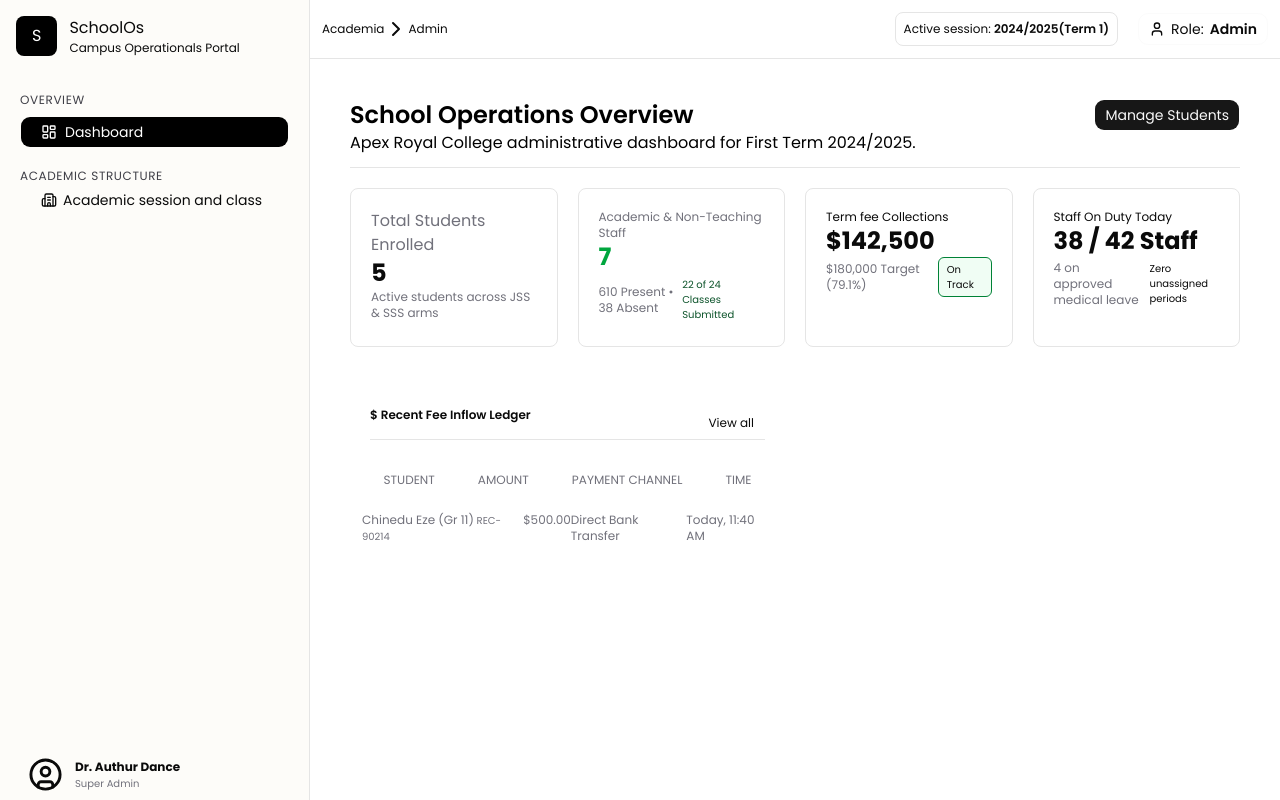
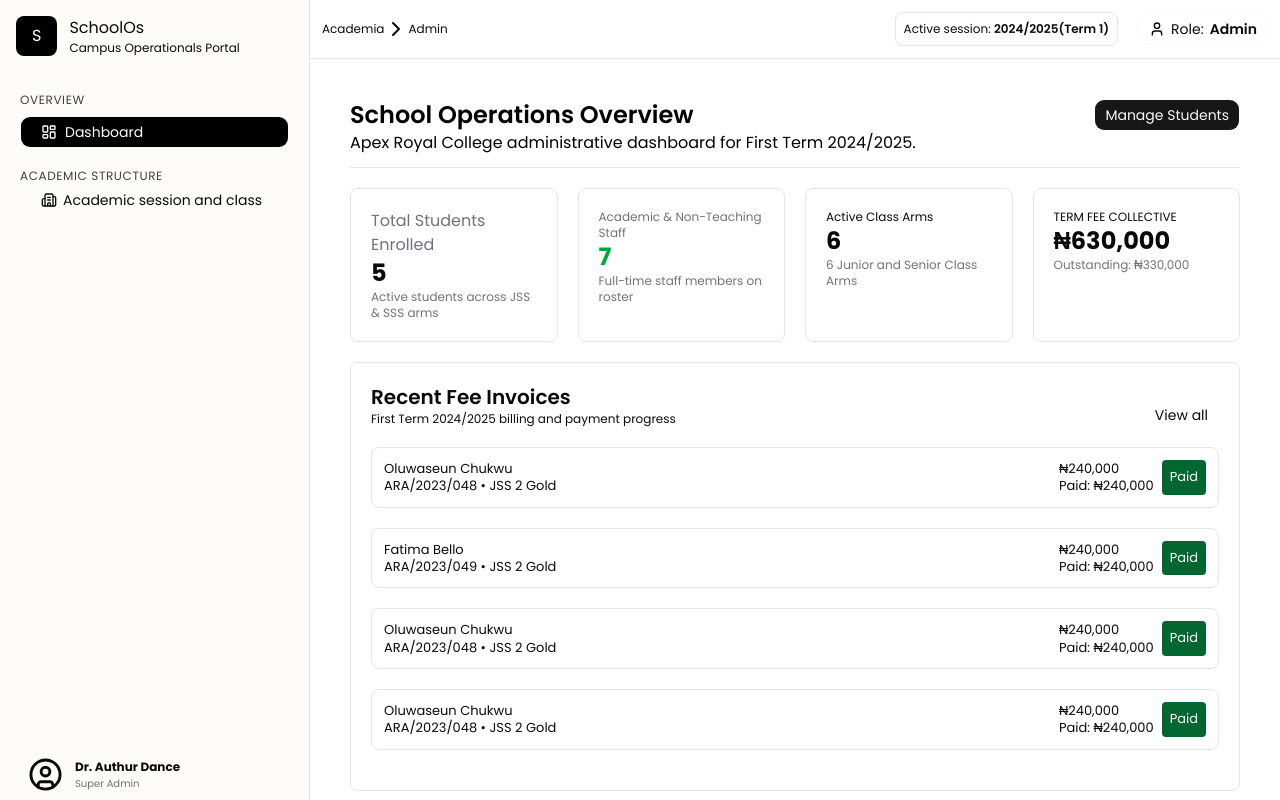
Before and after one commit to Maxwellsmall/schoolos, a Next.js app in the folder frontend/: page /liveportal in a window 1280 px wide. Built offline with nearby package versions, Linux system fonts and the light colour scheme.

Commit message:
feat: enhance live portal layout with updated fee invoice display and improved statistics

```diff
--- a/frontend/app/liveportal/page.tsx
+++ b/frontend/app/liveportal/page.tsx
@@ -7,8 +7,13 @@ export default function () {
       <div className="p-10 ">
         <div className="md:flex gap-4 rounded-md justify-between relative isolate mb-3">
           <div className="">
-            <h1 className="text-black text-2xl font-semibold">School Operations Overview</h1>
-            <p className="text-black">Apex Royal College administrative dashboard for First Term 2024/2025.</p>
+            <h1 className="text-black text-2xl font-semibold">
+              School Operations Overview
+            </h1>
+            <p className="text-black">
+              Apex Royal College administrative dashboard for First Term
+              2024/2025.
+            </p>
           </div>
           <Button>Manage Students</Button>
         </div>
@@ -17,60 +22,101 @@ export default function () {
             <p className="text-md text-zinc-500">Total Students Enrolled</p>
             <h1 className="text-2xl font-bold">5</h1>
 
-                <p className="text-xs text-zinc-500">Active students across JSS & SSS arms</p>
-
+            <p className="text-xs text-zinc-500">
+              Active students across JSS & SSS arms
+            </p>
           </div>
           <div className="p-5 bg-white border rounded-md">
-                <p className="text-xs text-zinc-500">Academic & Non-Teaching Staff</p>
+            <p className="text-xs text-zinc-500">
+              Academic & Non-Teaching Staff
+            </p>
             <h1 className="text-2xl font-bold text-green-600">7</h1>
             <div className="flex justify-between items-center">
-
-                <p className="text-xs text-zinc-500">610 Present • 38 Absent</p>
-                <div className="text-green-900 p-1 px-2 rounded-sm text-[10px]">22 of 24 Classes Submitted</div>
+              <p className="text-xs text-zinc-500">
+                Full-time staff members on roster
+              </p>
             </div>
           </div>
           <div className="p-5 bg-white border rounded-md">
-                <p className="text-xs">Term fee Collections</p>
-                <h1 className="text-2xl font-bold">$142,500</h1>
+            <p className="text-xs">Active Class Arms</p>
+            <h1 className="text-2xl font-bold">6</h1>
             <div className="flex justify-between items-center">
-
-                <p className="text-xs text-zinc-500">$180,000 Target (79.1%)</p>
-                <div className="bg-green-50 border border-green-700 p-1 px-2 rounded-sm text-[10px]">On Track</div>
+              <p className="text-xs text-zinc-500">
+                6 Junior and Senior Class Arms
+              </p>
             </div>
           </div>
           <div className="p-5 bg-white border rounded-md">
-                <p className="text-xs">Staff On Duty Today</p>
-                <h1 className="text-2xl font-bold">38 / 42 Staff</h1>
+            <p className="text-xs">TERM FEE COLLECTIVE</p>
+            <h1 className="text-2xl font-bold">₦630,000</h1>
             <div className="flex justify-between items-center">
-
-                <p className="text-xs text-zinc-500">4 on approved medical leave</p>
-                <div className="p-1 px-2 rounded-sm text-[10px]">Zero unassigned periods</div>
+              <p className="text-xs text-zinc-500">Outstanding: ₦330,000</p>
+            </div>
+          </div>
+          </div>
+          <div className="text-xs w border p-5 rounded-md">
+            <div className="bg-white rounded-md">
+              <div className="flex justify-between items-center">
+                <div className="">
+                  <h1 className="text-xl font-semibold">Recent Fee Invoices</h1>
+                  <p className="mb-5">First Term 2024/2025 billing and payment progress</p>
+                </div>
+                <Button variant="ghost">View all</Button>
+              </div>
+              <div className="text-[13px] flex justify-between border rounded-md p-3 mb-5">
+                <div className="">
+                    <p>Oluwaseun Chukwu</p>
+                    <p>ARA/2023/048 • JSS 2 Gold</p>
+                </div>
+                <div className="flex gap-2">
+                    <div>
+                    <p>₦240,000</p>
+                    <p>Paid: ₦240,000</p>
+                    </div>
+                    <span className="p-2 bg-green-800 text-white items-center rounded">Paid</span>
+                </div>
+              </div>
+                <div className="text-[13px] flex justify-between border rounded-md p-3 mb-5">
+                <div className="">
+                    <p>Fatima Bello</p>
+                    <p>ARA/2023/049 • JSS 2 Gold</p>
+                </div>
+                <div className="flex gap-2">
+                    <div>
+                    <p>₦240,000</p>
+                    <p>Paid: ₦240,000</p>
+                    </div>
+                    <span className="p-2 bg-green-800 text-white items-center rounded">Paid</span>
+                </div>
+              </div>
+               <div className="text-[13px] flex justify-between border rounded-md p-3 mb-5">
+                <div className="">
+                    <p>Oluwaseun Chukwu</p>
+                    <p>ARA/2023/048 • JSS 2 Gold</p>
+                </div>
+                <div className="flex gap-2">
+                    <div>
+                    <p>₦240,000</p>
+                    <p>Paid: ₦240,000</p>
+                    </div>
+                    <span className="p-2 bg-green-800 text-white items-center rounded">Paid</span>
+                </div>
+              </div>
+               <div className="text-[13px] flex justify-between border rounded-md p-3 mb-5">
+                <div className="">
+                    <p>Oluwaseun Chukwu</p>
+                    <p>ARA/2023/048 • JSS 2 Gold</p>
+                </div>
+                <div className="flex gap-2">
+                    <div>
+                    <p>₦240,000</p>
+                    <p>Paid: ₦240,000</p>
+                    </div>
+                    <span className="p-2 bg-green-800 text-white items-center rounded">Paid</span>
+                </div>
               </div>
           </div>
 
-        </div>
-        <div className="grid md:grid-cols-2 gap-5 my-5 ">
-            <div className="bg-white rounded-md">
-                <div className="flex justify-between m-5 border-b ">
-                    <p className="font-semibold text-xs">$ Recent Fee Inflow Ledger</p>
-                    <Button variant={"ghost"} className="text-xs">View all</Button>
-                </div>
-                <div className="flex justify-around text-xs text-zinc-500 p-3">
-                    <p>STUDENT</p>
-                    <p>AMOUNT</p>
-                    <p>PAYMENT CHANNEL</p>
-                    <p>TIME</p>
-                </div>
-            <div className="flex justify-around text-xs text-zinc-500 p-3">
-                <p>Chinedu Eze (Gr 11)
-            <span className="text-[10px]"> REC-90214 </span>
-            </p>
-            <p>$500.00</p>
-            <p>Direct Bank Transfer</p>
-            <p>Today, 11:40 AM</p>
-            </div>
-            </div>
-            <div className=""></div>
         </div>
       </div>
     </>
```
Lines whose indentation alone changed are shown as unchanged.
